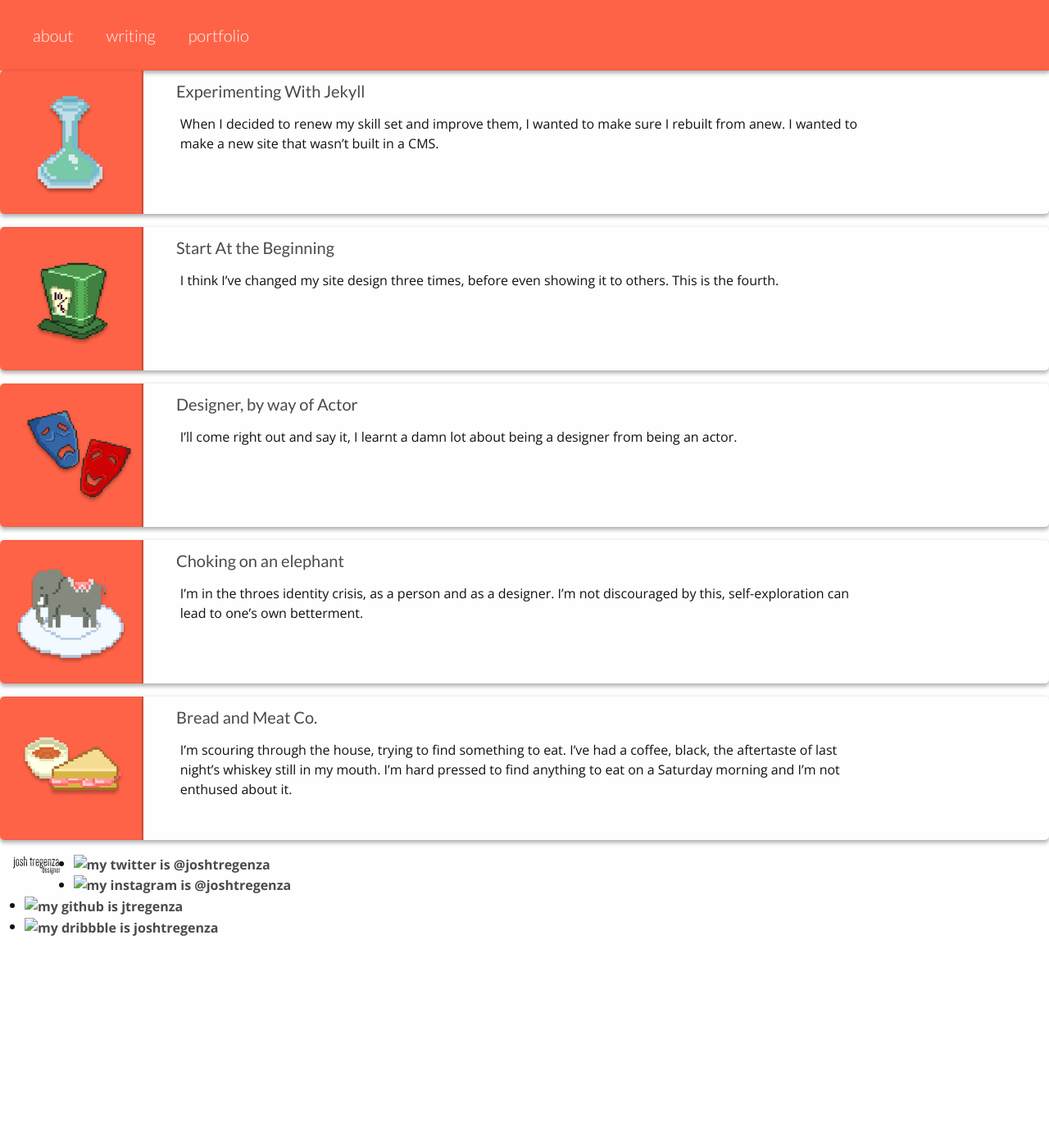
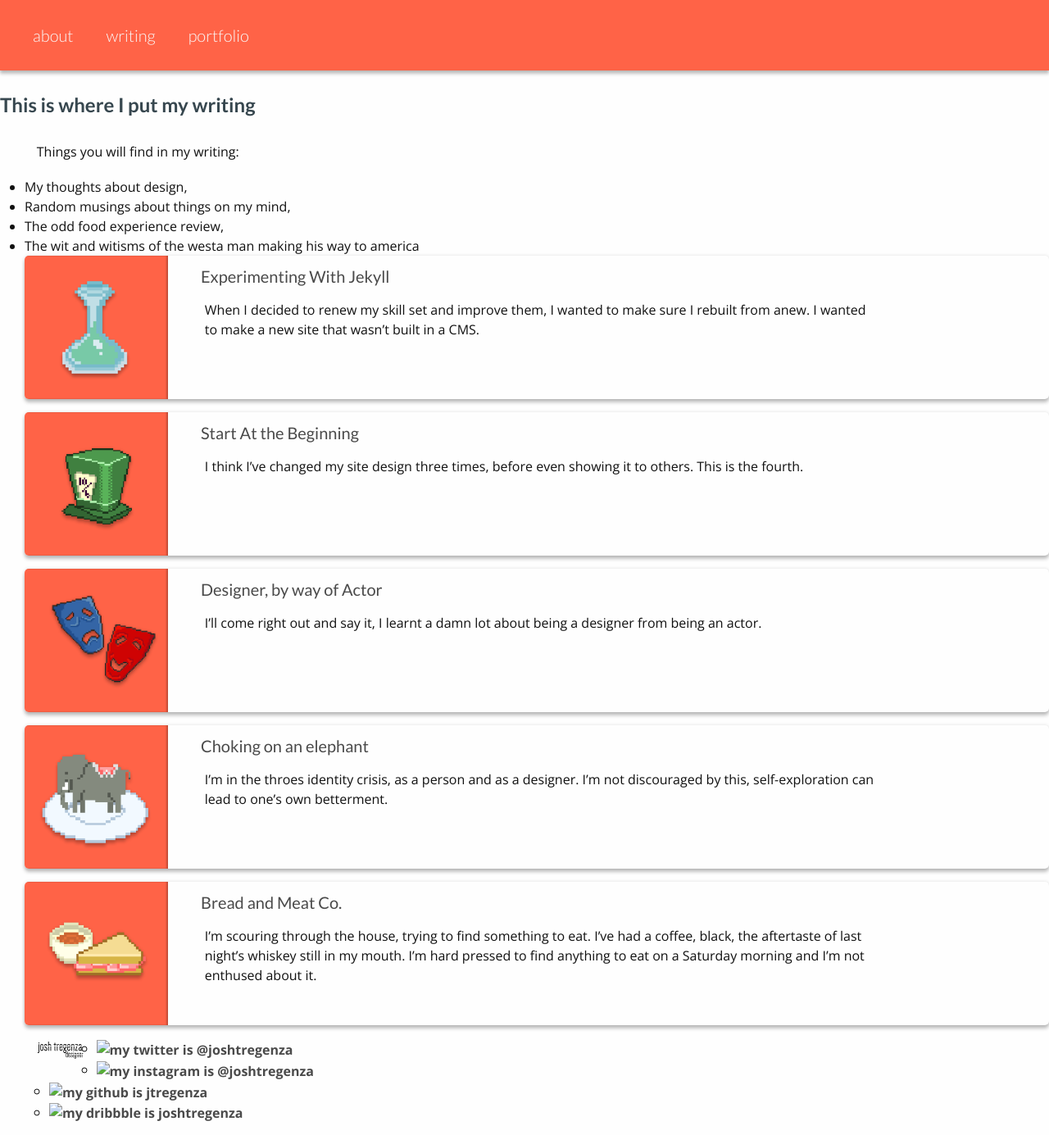
Before and after one commit to jtregenza/jtregenza.github.io, a Jekyll site: the page built from blog.html, in a window 1280 px wide. Shown: the whole page at 82% size. Built offline with Jekyll 4.4.1, drawn with Linux system fonts in a browser that asks for light colours; before the commit the page ends 1159 px from its top, so only the background shows below that.

Commit message:
Blog Changes

```diff
--- a/blog.html
+++ b/blog.html
@@ -3,5 +3,11 @@ layout: new_default
 title: blog
 permalink: /blog/
 ---
-
+<h1>This is where I put my writing</h1>
+<p> Things you will find in my writing:</p>
+<ul>
+	<li>My thoughts about design,</li>
+	<li>Random musings about things on my mind,</li>
+	<li>The odd food experience review,</li>
+	<li>The wit and witisms of <strikethrough>the west</strikethrough>a man making his way to america</li>
 {% include blog.html %}
```
